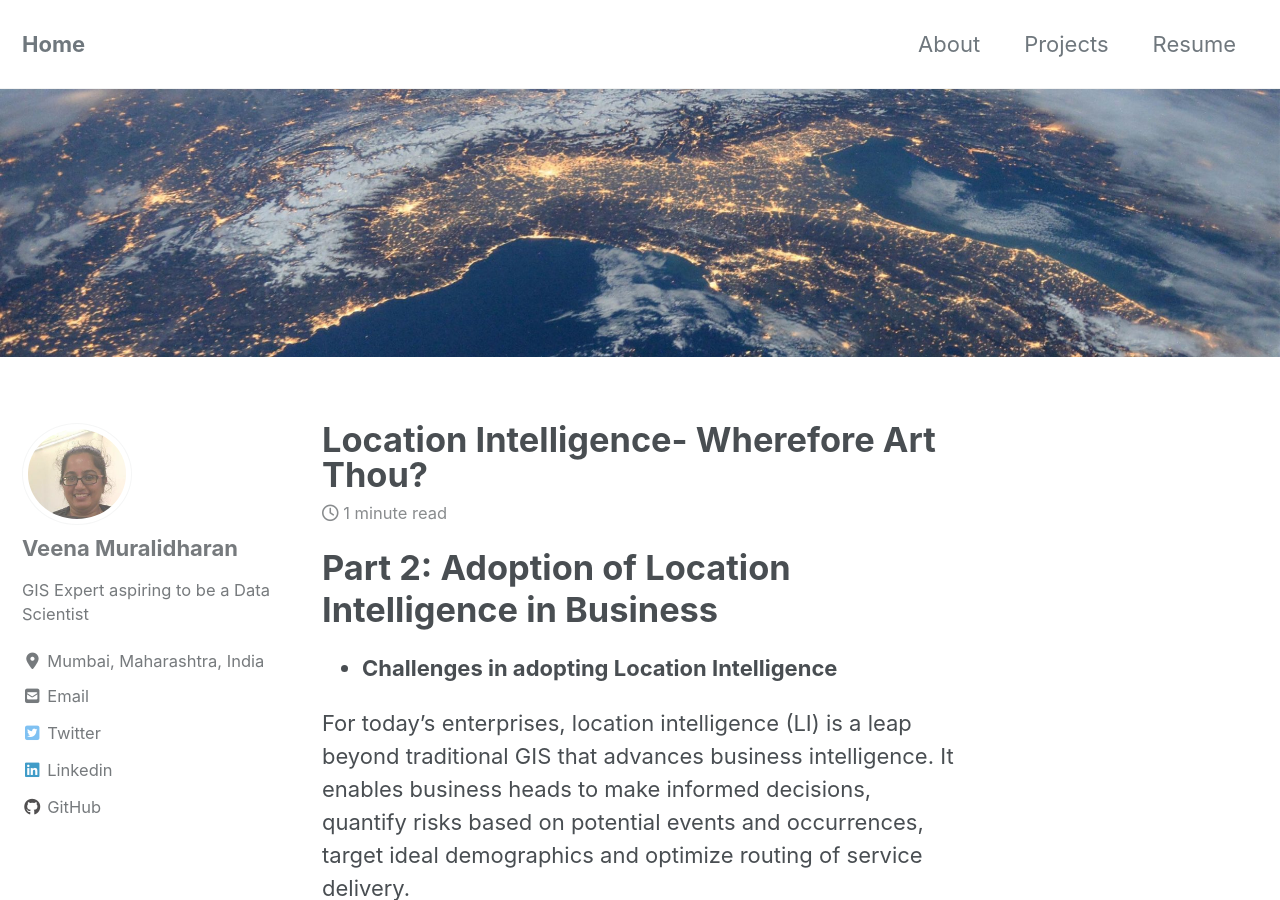
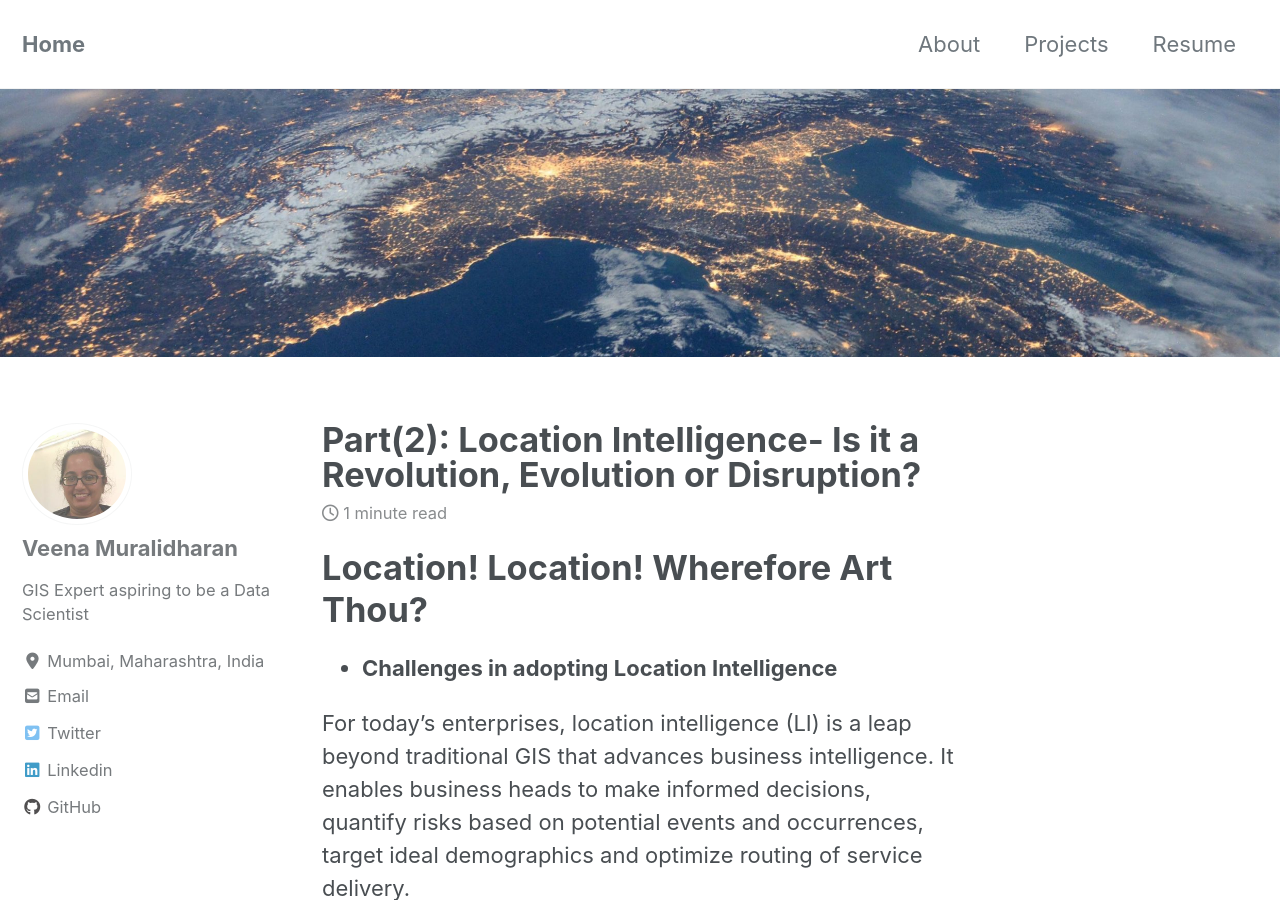
Before and after one commit to veena1486/veena1486.github.io, a Jekyll site: the page built from _posts/2020-01-15-chall.md, in a window 1280 px wide and 900 px high. Built offline with Jekyll 4.4.1, drawn with Linux system fonts in a browser that asks for light colours; cached includes are drawn as plain includes; nearby versions of some CDN libraries.

Commit message:
Update 2020-01-15-chall.md

```diff
--- a/_posts/2020-01-15-chall.md
+++ b/_posts/2020-01-15-chall.md
@@ -1,12 +1,12 @@
 ---
-title: "Location Intelligence- Wherefore Art Thou? "
+title: "Part(2): Location Intelligence- Is it a Revolution, Evolution or Disruption?"
 date: 2020-01-15
 header:
   image: "/images/header_img.jpg"
 tags: [Location Intelligence, GIS]
 excerpt: "Location Intelligence in Business"
 ---
-# **Part 2: Adoption of Location Intelligence in Business**
+# **Location! Location! Wherefore Art Thou?**
 
 - **Challenges in adopting Location Intelligence**
 
```
